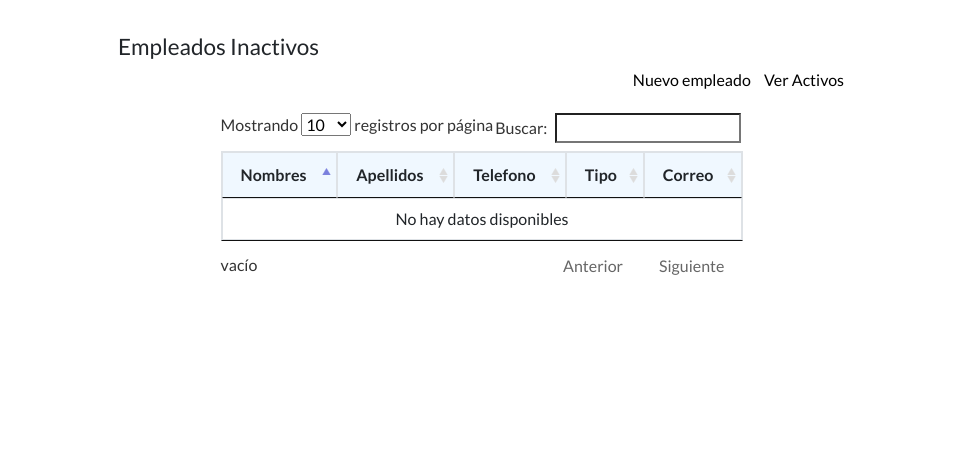
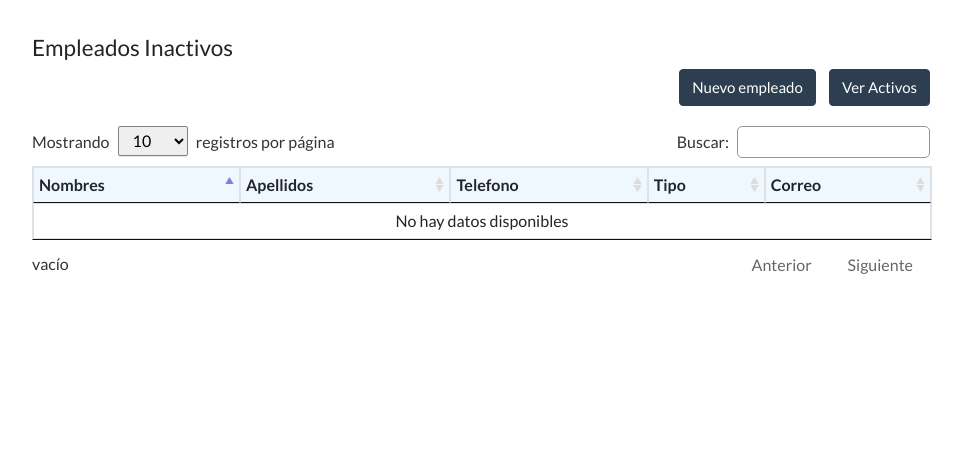
Before and after one commit to robCastro/academica_cenco, a Django app: template templates/modulo_empleados/director_listaEmpleadosInactivos.html in a window 1280 px wide. Shown: the part 73-547 px from the top of the page, without its empty margins (159-1122 px from the left). Run offline with Django 3.2, Linux system fonts and the light colour scheme; the template is opened without the code that fills it, so the values that code supplies are empty; some libraries are stand-ins or nearby versions.

Commit message:
cambio en estetica de pantallas con listados de empleados activos e inactivos.

```diff
--- a/templates/modulo_empleados/director_listaEmpleadosInactivos.html
+++ b/templates/modulo_empleados/director_listaEmpleadosInactivos.html
@@ -12,11 +12,49 @@
 
 
     <style>
+    #example td, #example th{
+        padding: 5px 5px 5px 5px;
+        margin: 5px 5px 5px 5px;
+    }
+
     a {
         color: black;
         text-underline-mode: none;
     }
 
+    input{
+        border-radius: 5px;
+        border:1px solid #949494 !important;;
+        padding: 3px;
+        padding-left: 10px;
+
+    }
+
+    input:focus{
+        border-radius: 5px;
+        border:2px solid #2C3E50 !important;;
+    }
+
+    select {
+       {#-webkit-appearance: button;#}
+       -webkit-border-radius: 2px;
+       -webkit-box-shadow: 0px 1px 1px rgba(0, 0, 0, 0.1);
+       -webkit-padding-end: 10px;
+       -webkit-padding-start: 2px;
+       -webkit-user-select: none;
+       background-position: 97% center;
+       background-repeat: no-repeat;
+       border: 1px solid #828282;
+       color: #000000;
+       overflow: hidden;
+       padding: 2px 10px;
+       text-overflow: ellipsis;
+       white-space: nowrap;
+        height: 30px;
+        margin-right: 5px;
+        margin-left: 5px;
+
+    }
     </style>
 
 {% endblock %}
@@ -26,22 +64,23 @@
 
     <tr align="left">
 
-        <div style="padding-top: 30px; padding-left: 20%">
+
+    </tr>
+
+    <tr>
+    <td width="10px"></td>
+    <td width="900px">
+    <div style="padding-top: 30px;">
             <h4>Empleados Inactivos</h4>
         </div>
 
-        <div style="text-align: right; align-items: right; padding-right: 20%;padding-bottom: 20px;">
-            <a href="{% url 'crear_empleado' %}" style="padding-right: 10px;">Nuevo empleado</a>
+        <div style="text-align: right; align-items: right; padding-bottom: 20px;">
+            <a href="{% url 'crear_empleado' %}"><button style="margin-right: 10px" type="button" class="btn btn-primary">Nuevo empleado</button></a>
 
-            <a href="{% url 'consultar_empleados' %}">Ver Activos</a>
+            <a href="{% url 'consultar_empleados' %}"><button type="button" class="btn btn-primary">Ver Activos</button></a>
 
         </div>
-    </tr>
-
-    <tr>
-    <td width="15%"></td>
-    <td width="70%">
-        <table id="example" class="table table-bordered table-hover table-sm" style="width:100%;">
+        <table id="example" class="table table-bordered table-hover table-sm" style="width:100%;" cellpadding="0" cellspacing="0">
             <thead>
                 <tr bgcolor="#f0f8ff" >
 
@@ -68,7 +107,7 @@
                 </tbody>
         </table>
     </td>
-    <td width="15%"></td>
+    <td width="10px"></td>
     </tr>
 
 
```
Also changed, not shown: apps_cenco/db_app/models.py (+6 -1 lines), templates/modulo_empleados/director_listaEmpleadosActivos.html (+52 -10 lines).
